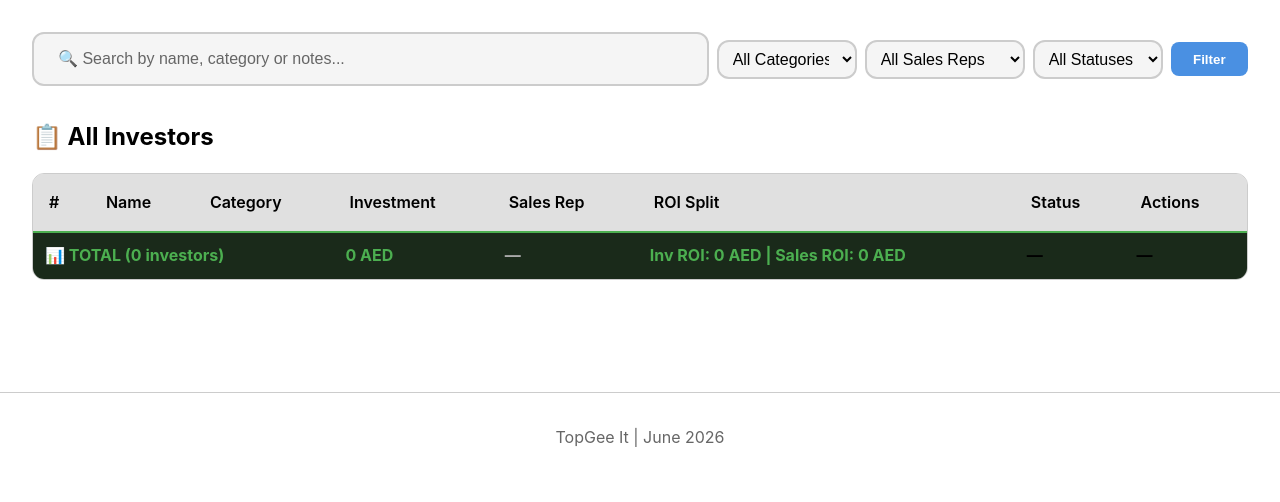
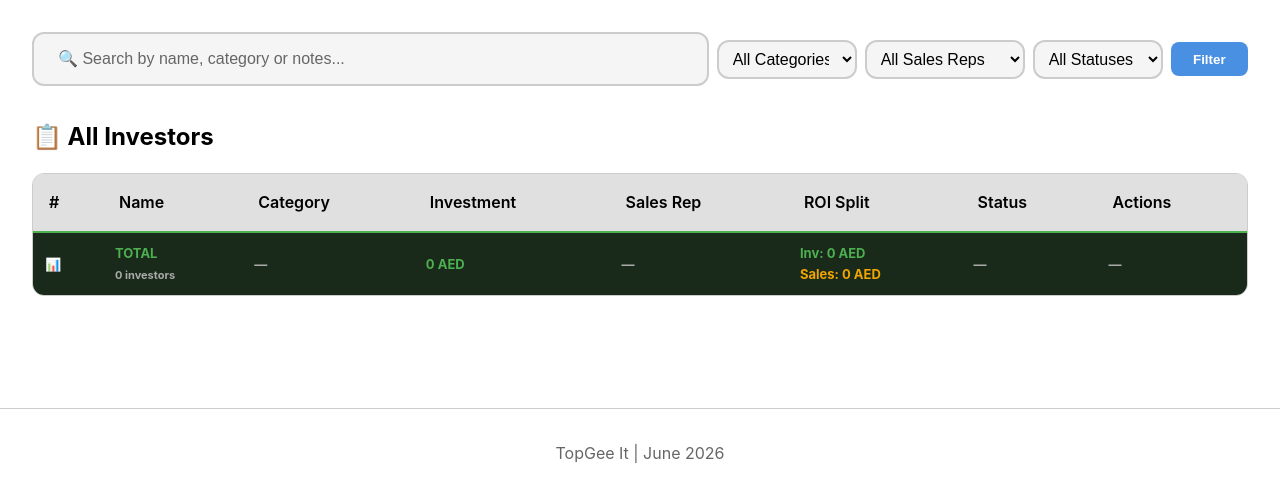
Before and after one commit to fastwheelcom-collab/topgee-investment-system, a Flask app: page / in a window 1280 px wide. Shown: the part 136-638 px from the top of the page. Run offline with Flask 3, Linux system fonts and the light colour scheme; the visitor is signed in with stand-in values (Sample User, id 1); data comes from the database, SQL or seed files in the repository; data that the repository does not hold is empty.

Commit message:
Proper totals row — aligned columns, inv ROI green, sales ROI amber

```diff
--- a/templates/dashboard.html
+++ b/templates/dashboard.html
@@ -91,13 +91,18 @@
                         {% endfor %}
                     </tbody>
                     <tfoot>
-                        <tr style="background:#1a2a1a; font-weight:700; border-top:2px solid #4CAF50;">
-                            <td colspan="3" style="padding:10px 12px; color:#4CAF50;">📊 TOTAL ({{ investors|length }} investors)</td>
+                        <tr style="background:#1a2a1a; font-weight:700; border-top:2px solid #4CAF50; font-size:13px;">
+                            <td style="padding:10px 12px; color:#4CAF50;">📊</td>
+                            <td style="padding:10px 12px; color:#4CAF50;">TOTAL<br><span style="font-size:11px; color:#aaa;">{{ investors|length }} investors</span></td>
+                            <td style="padding:10px 12px; color:#aaa;">—</td>
                             <td style="padding:10px 12px; color:#4CAF50;">{{ '{:,.0f}'.format(investors|sum(attribute='total_capital')) }} AED</td>
                             <td style="padding:10px 12px; color:#aaa;">—</td>
-                            <td style="padding:10px 12px; color:#4CAF50;">Inv ROI: {{ '{:,.0f}'.format(investors|sum(attribute='monthly_investor_roi')) }} AED | Sales ROI: {{ '{:,.0f}'.format(investors|sum(attribute='monthly_sales_roi')) }} AED</td>
-                            <td style="padding:10px 12px;">—</td>
-                            <td style="padding:10px 12px;">—</td>
+                            <td style="padding:10px 12px;">
+                                <span style="color:#4CAF50;">Inv: {{ '{:,.0f}'.format(investors|sum(attribute='monthly_investor_roi')) }} AED</span><br>
+                                <span style="color:#f0a500;">Sales: {{ '{:,.0f}'.format(investors|sum(attribute='monthly_sales_roi')) }} AED</span>
+                            </td>
+                            <td style="padding:10px 12px; color:#aaa;">—</td>
+                            <td style="padding:10px 12px; color:#aaa;">—</td>
                         </tr>
                     </tfoot>
                 </table>
```
